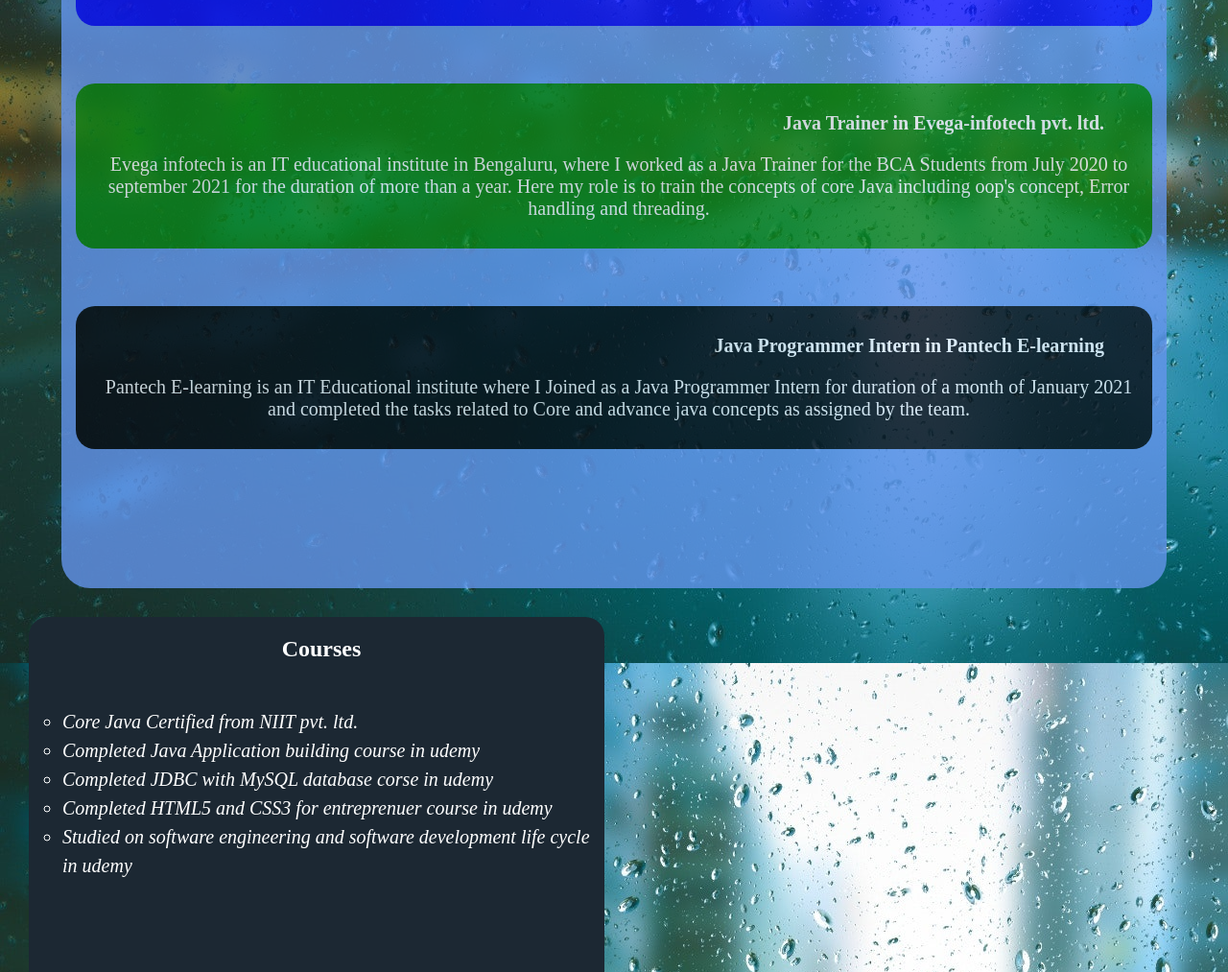
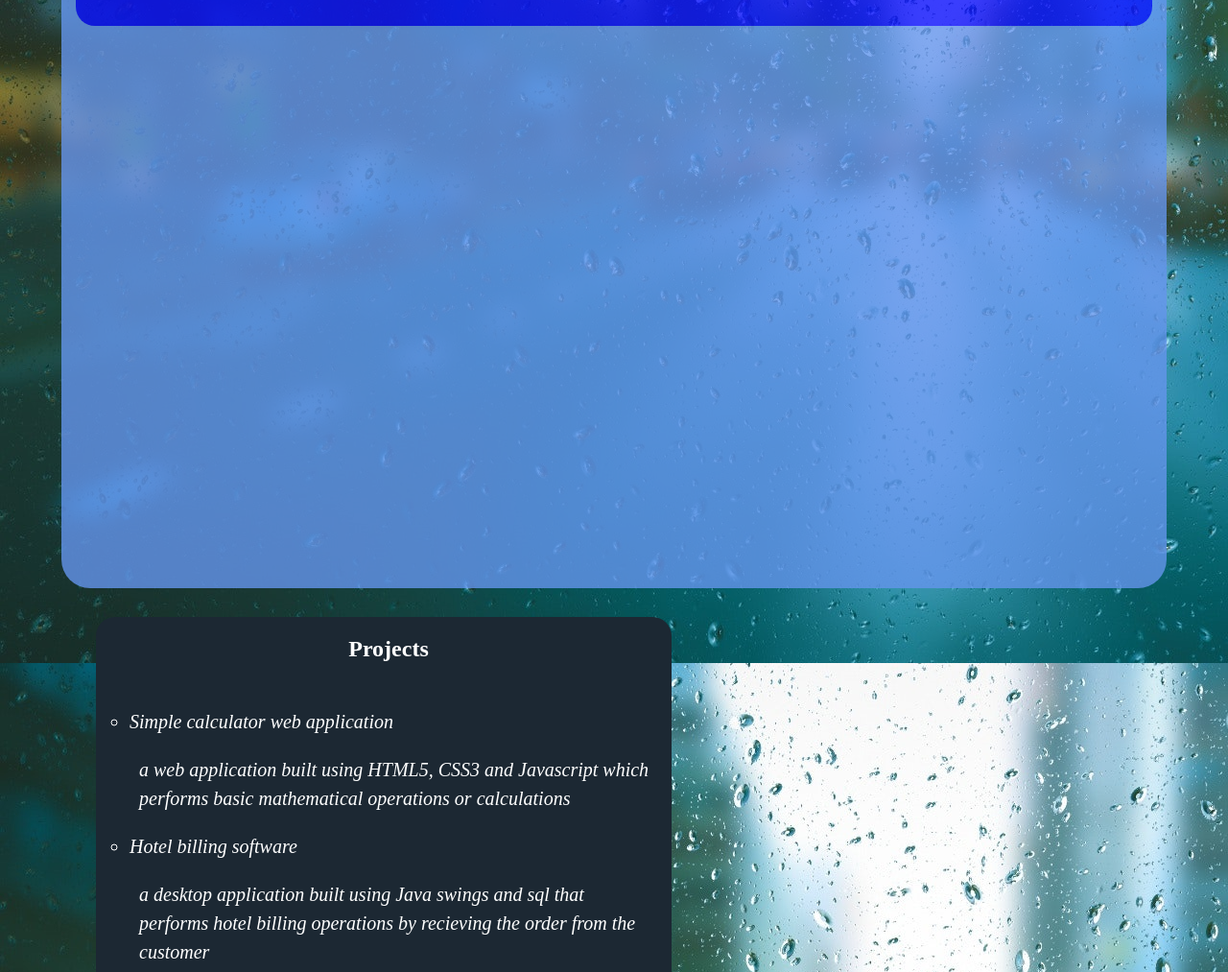
Before and after one commit to Anurag-Sharma-26/Anurag-Sharma, a plain HTML site: page experience.html in a window 1280 px wide. Shown: the part 509-1522 px from the top of the page at 96% size. Drawn offline with Linux system fonts and the light colour scheme.

Commit message:
modified

```diff
--- a/experience.html
+++ b/experience.html
@@ -34,9 +34,10 @@
             </ul>
           </nav>
         </div>
+      </div>
     </header>
+
     <center>
-
       <div class="expmsg">
         <h1>Experience</h1>
 
@@ -49,50 +50,9 @@
               and maintainence, in Advance Java domain.
             </p>
           </li>
-      <li class="explist" style="background-color:green">
-      <a href="http://evegainfotech.com/"><h3>Java Trainer in Evega-infotech pvt. ltd.</h3></a>
-        <p>
-            Evega infotech is an IT educational institute in Bengaluru,
-            where I worked as a Java Trainer for the BCA Students from
-            July 2020 to september 2021 for the duration of more than a year.
-            Here my role is to train the concepts of core Java including
-            oop's concept, Error handling and threading.
-        </p>
-      </li>
-      <li class="explist" style="background-color:black">
-      <a href="https://www.pantechelearning.com/"><h3>Java Programmer Intern in Pantech E-learning</h3></a>
-        <p>
-          Pantech E-learning is an IT Educational institute where
-          I Joined as a Java Programmer Intern for duration of a month of January 2021
-          and completed the tasks related to Core and advance java
-          concepts as assigned by the team.
-        </p>
-      </li>
         </ul>
-
+      </div>
       <center>
-      </div>
-      <div class="courses">
-        <h2><center>Courses</center></h2>
-        <ul class="courselist">
-          <li>
-            <a href="https://drive.google.com/file/d/18EG-3rpzzK6IL1zTKfq-LK-u4N2Z5sEX/view">Core Java Certified from NIIT pvt. ltd.</a>
-            </li>
-          <li>
-            <a href="https://www.udemy.com/certificate/UC-82ab3496-d5b3-47f4-8ca2-ef553d3948df/">Completed Java Application building course in udemy</a>
-          </li>
-          <li>
-            <a href="https://cognizant.udemy.com/certificate/UC-ad675b76-2ec8-4230-ac2b-b13f852bf18a/">Completed JDBC with MySQL database corse in udemy</a>
-          </li>
-          <li>
-            <a href="https://cognizant.udemy.com/certificate/UC-9d4a8a7d-f8af-45a4-84cd-e0530c49f172/">Completed HTML5 and CSS3 for entreprenuer course in udemy </a>
-          </li>
-          <li>
-            <a href="https://drive.google.com/file/d/1QBtgPvHmeoYpYGX7-rrnhDNdqZypXf1v/view">Studied on software engineering and software development life cycle in udemy</a>
-          </li>
-        </ul>
-
-      </div>
         <div class="projects">
           <h2><center>Projects</center></h2>
           <ul class="projectslist">
@@ -112,7 +72,6 @@
               <a href="#">Professional Personal Website</a>
               <p>a professional personal site which is built using HTML5, CSS3, Javascript and jquery </p>
             </li>
-
           </ul>
         </div>
       </center>
```
Also changed, not shown: about.html (+2 -1 lines), contact.html (+2 -2 lines), index.html (+1 -2 lines), skills.html (+1 -2 lines). Lines whose indentation alone changed are shown as unchanged.
